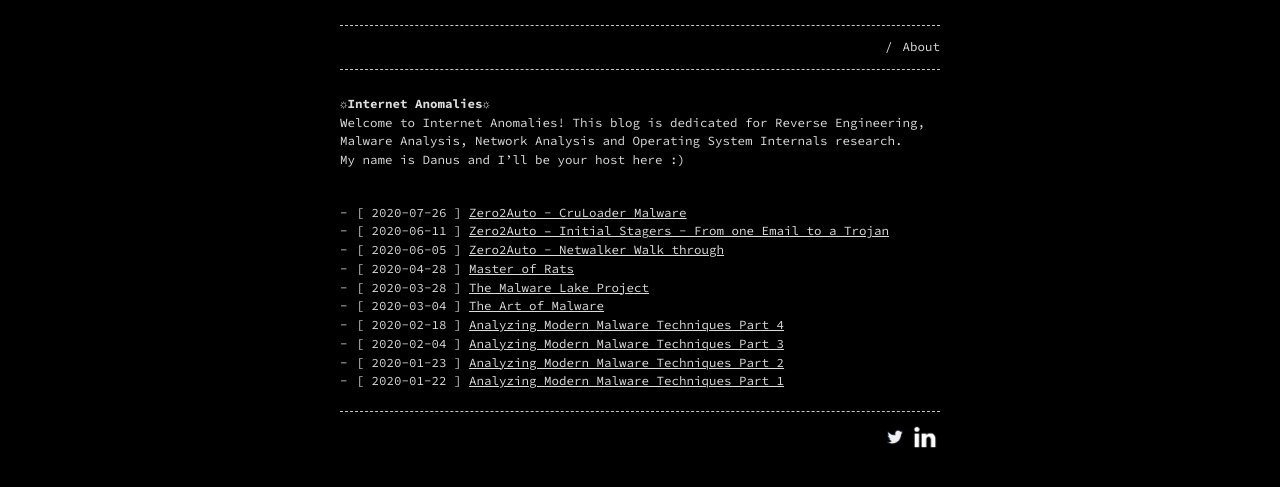
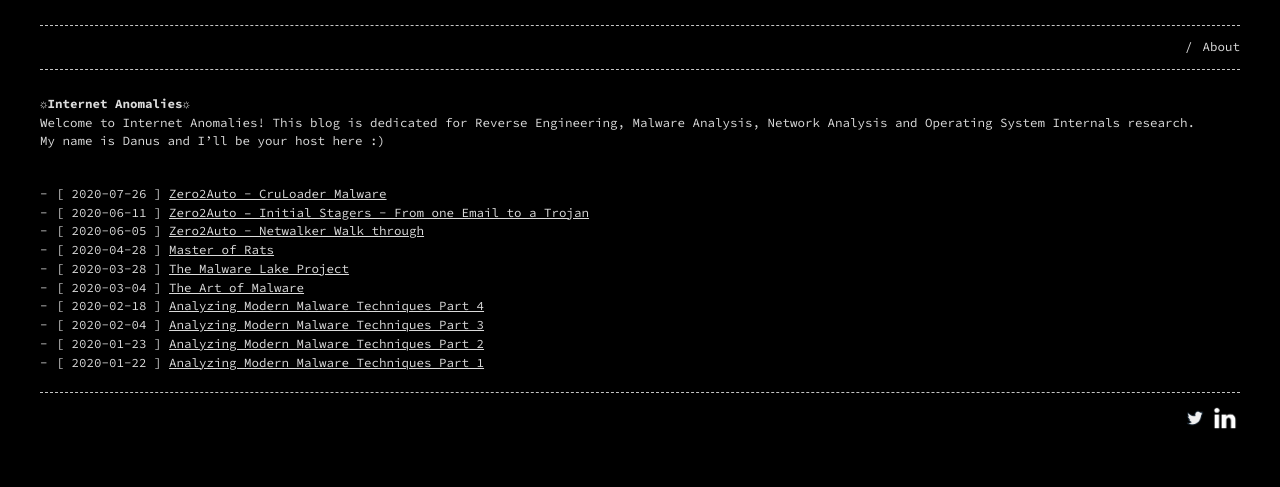
Before and after one commit to DanusMinimus/danusminimus.github.io, a Jekyll site: the page built from index.md, in a window 1280 px wide. Shown: the top 487 px of the page. Built offline with Jekyll 4.4.1, drawn with Linux system fonts in a browser that asks for light colours.

Commit message:
Update base.scss

```diff
--- a/_sass/base.scss
+++ b/_sass/base.scss
@@ -8,8 +8,8 @@ $base-font-family:     'Source Code Pro', monospace !default;
 $base-font-size:       12.5px !default;
 $mobile-font-size:     12px !default;
 $base-line-height:     1.5 !default;
-$container-width:      90% !default;
-$container-max-width:  600px !default;
+$container-width:      100% !default;
+$container-max-width:  1200px !default;
 
 /**
  * Global
```
